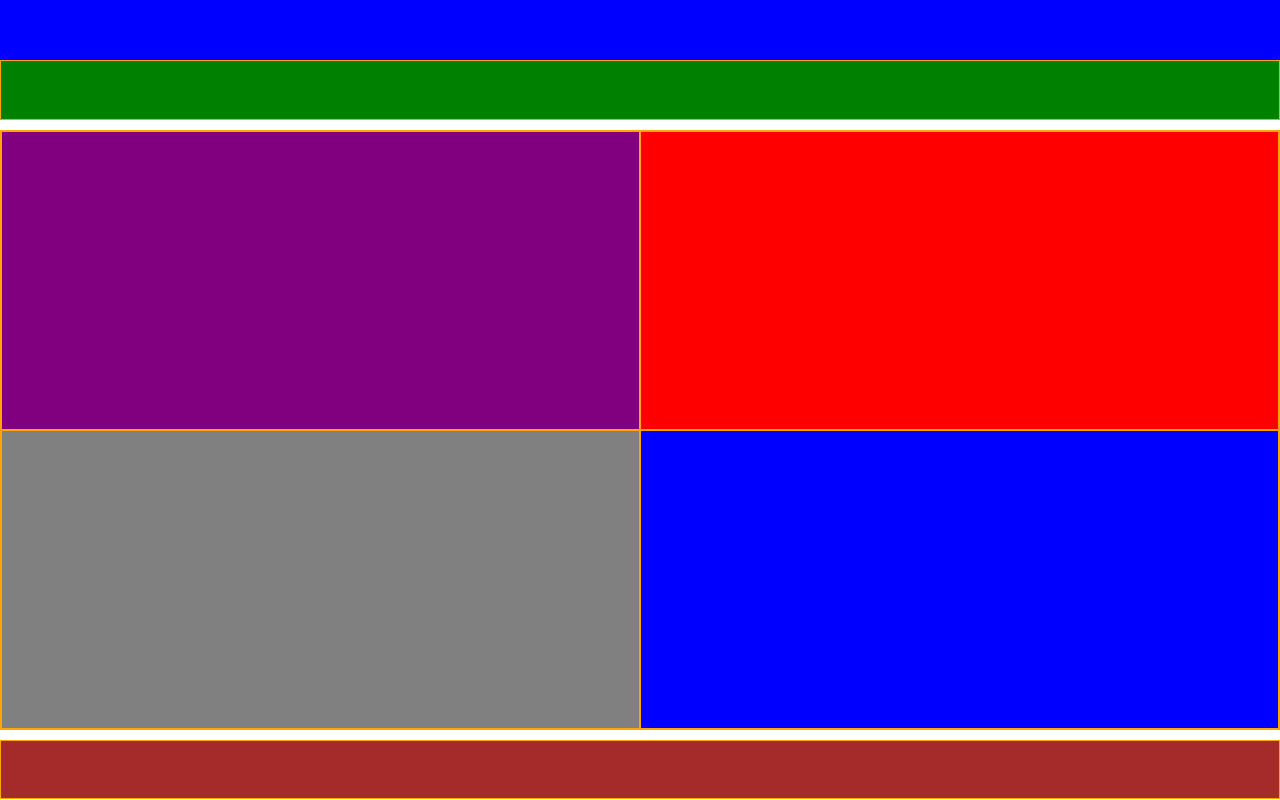
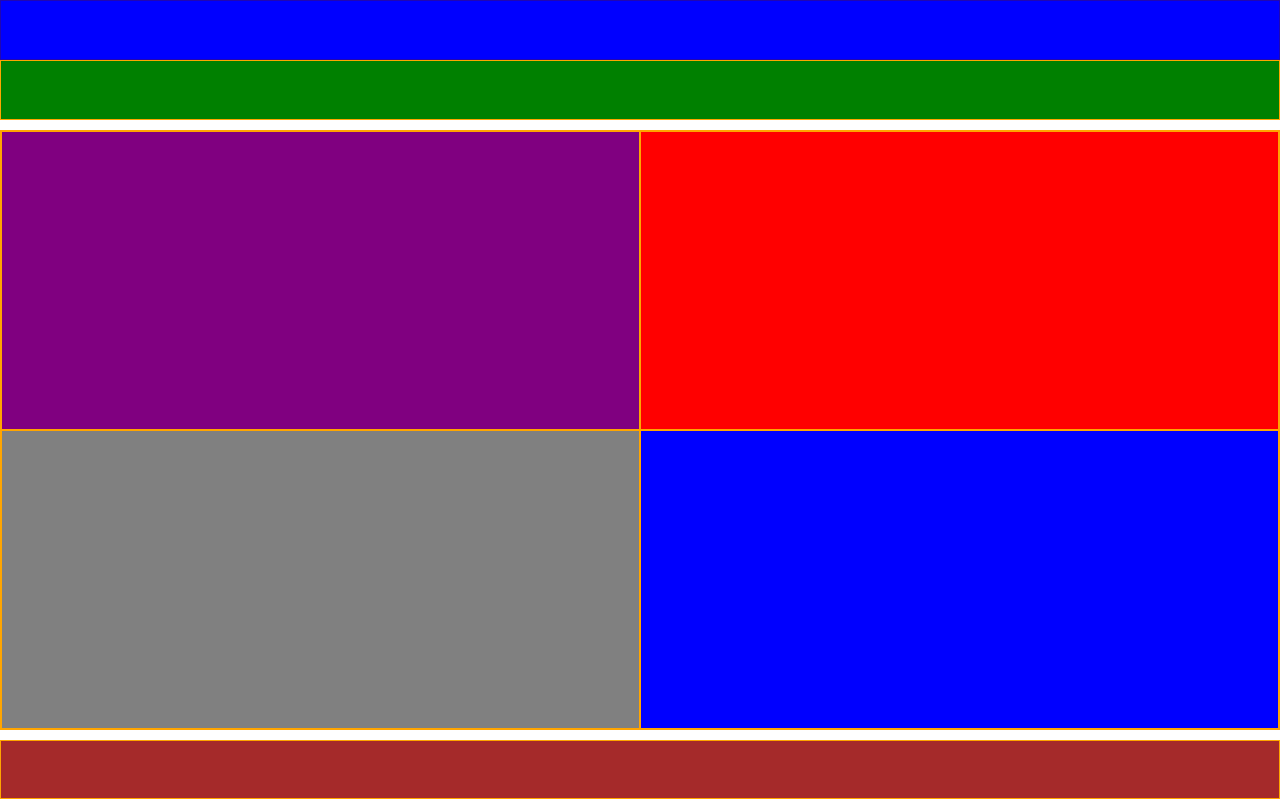
Before and after one commit to UnderscoreXelven/exercice_html_css, a plain HTML site: page Exercice1/index.html in a window 1280 px wide. Drawn offline with Linux system fonts and the light colour scheme.

Commit message:
Exercice 1

```diff
--- a/Exercice1/style.css
+++ b/Exercice1/style.css
@@ -20,6 +20,8 @@
     background-color: blue;
     height: 50%;
     width: 100%;
+    box-sizing: border-box;
+    border: 1px solid rgb(33, 7, 177);
 }
 
 .green{
```
